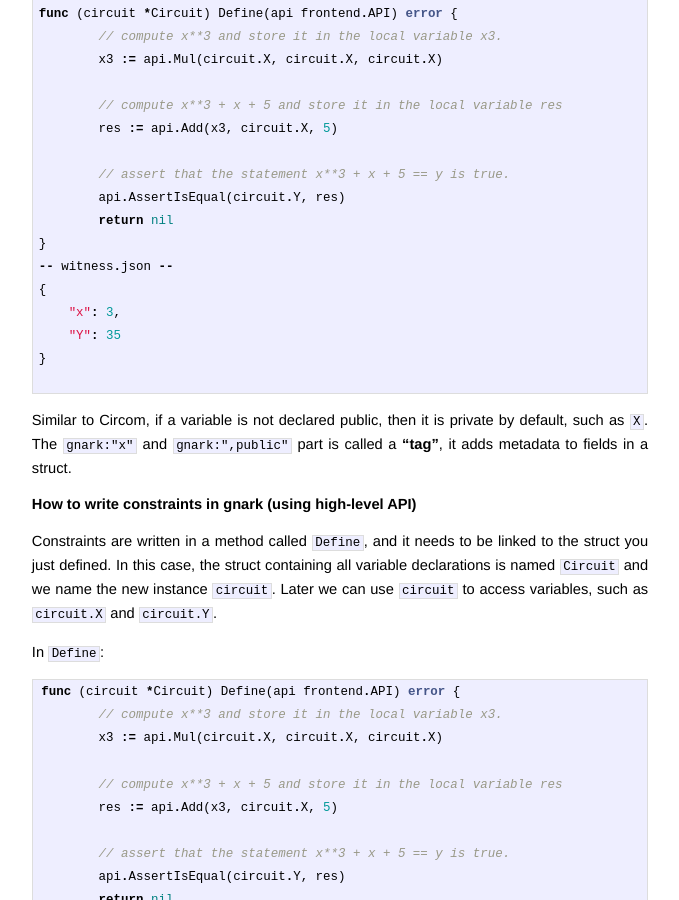
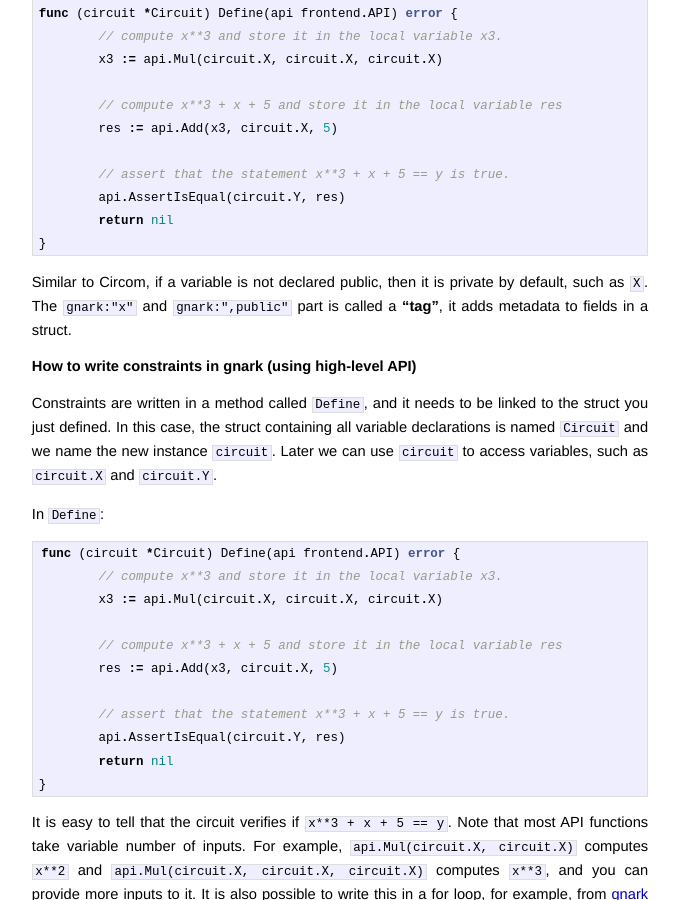
Before and after one commit to ret2basic/ret2basic.github.io, a Jekyll site: the page built from _posts/2024-08-12-gnark-for-circom-coders.md, in a window 1280 px wide and 900 px high, scrolled down 2675 px. Shown: the whole window, without its empty margins (300-979 px from the left). Built offline with Jekyll 4.4.1, drawn with Linux system fonts in a browser that asks for light colours.

Commit message:
Fix format

````diff
--- a/_posts/2024-08-12-gnark-for-circom-coders.md
+++ b/_posts/2024-08-12-gnark-for-circom-coders.md
@@ -126,12 +126,6 @@ func (circuit *Circuit) Define(api frontend.API) error {
 	api.AssertIsEqual(circuit.Y, res)
 	return nil
 }
--- witness.json --
-{
-    "x": 3,
-    "Y": 35
-}
-
 ```
 
 Similar to Circom, if a variable is not declared public, then it is private by default, such as `X`. The `gnark:"x"` and `gnark:",public"` part is called a **"tag"**, it adds metadata to fields in a struct.
````
